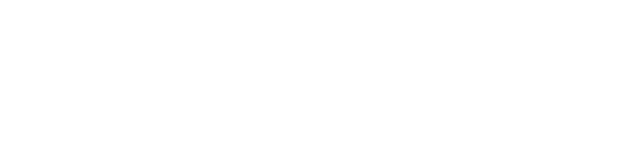
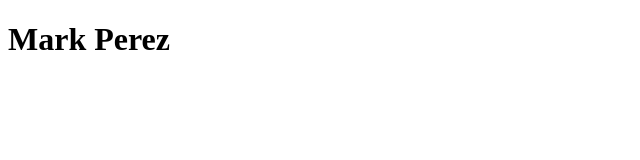
Before and after one commit to mperezruns/Web-Development-Bootcamp, a plain HTML site: page HTML - Personal Site/index.html in a window 1280 px wide. Shown: the whole page, without its empty margins (0-640 px from the left). Drawn offline with Linux system fonts and the light colour scheme.

Commit message:
update changes for seperate repository

```diff
--- a/HTML - Personal Site/index.html
+++ b/HTML - Personal Site/index.html
@@ -5,6 +5,6 @@
     <title>🐲 Mark's Personal Site</title>
   </head>
   <body>
-
+  <h1>Mark Perez</h1>
   </body>
 </html>
```
